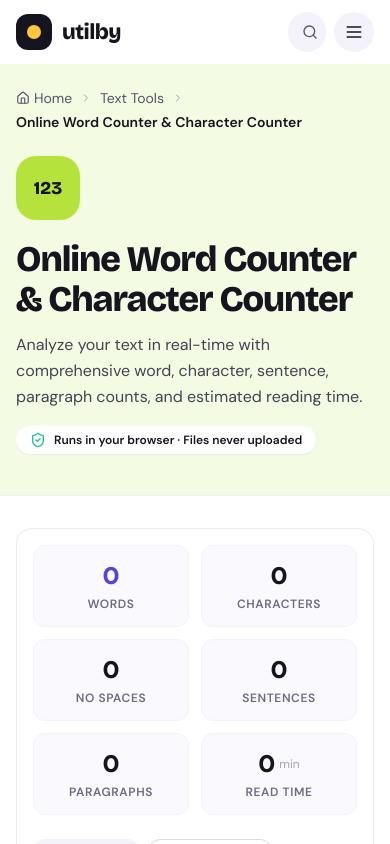
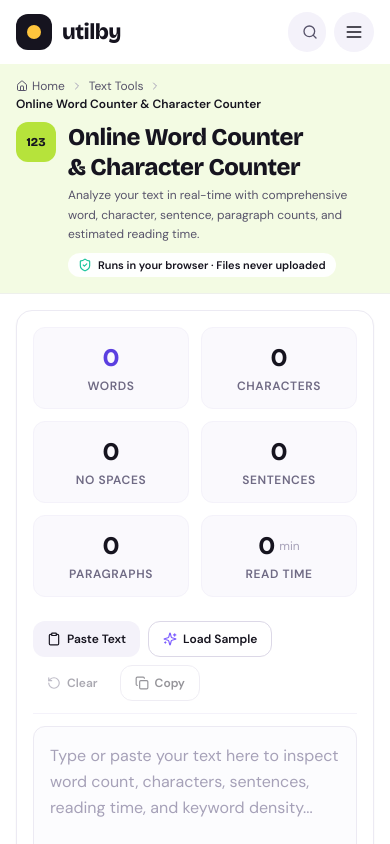
Before and after one commit to utilbyofficial-ui/utilby, a Next.js app: page /tools/word-counter in a window 390 px wide. Shown: the top 844 px of the page. Built offline with nearby package versions, Linux system fonts and the light colour scheme.

Commit message:
feat(ui): compact tool hero for mobile viewport visibility

```diff
--- a/src/components/layout/Breadcrumbs.tsx
+++ b/src/components/layout/Breadcrumbs.tsx
@@ -13,12 +13,12 @@ interface BreadcrumbsProps {
 
 export function Breadcrumbs({ items }: BreadcrumbsProps) {
   return (
-    <nav aria-label="Breadcrumb" className="flex flex-wrap items-center gap-x-2 gap-y-1 text-sm text-slate-600">
+    <nav aria-label="Breadcrumb" className="flex flex-wrap items-center gap-x-1.5 sm:gap-x-2 gap-y-0.5 text-xs sm:text-sm text-slate-600">
       <Link
         href="/"
         className="flex items-center gap-1 transition-colors hover:text-ink"
       >
-        <Home className="h-3.5 w-3.5" />
+        <Home className="h-3 w-3 sm:h-3.5 sm:w-3.5" />
         <span>Home</span>
       </Link>
 
--- a/src/components/shared/ToolLayout.tsx
+++ b/src/components/shared/ToolLayout.tsx
@@ -61,15 +61,25 @@ export function ToolLayout({
 
       {/* Tool hero on the category tint */}
       <div className={cn("border-b border-slate-200/60", style.soft)}>
-        <div className="mx-auto max-w-[1240px] px-4 pb-10 pt-6 sm:px-6 lg:px-8">
+        <div className="mx-auto max-w-[1240px] px-4 py-3.5 sm:py-6 sm:pb-8 sm:px-6 lg:px-8">
           <Breadcrumbs items={breadcrumbs} />
-          <div className="mt-6 flex flex-col gap-5 sm:flex-row sm:items-start">
-            {tool && <ToolGlyph tool={tool} size="xl" />}
-            <div className="min-w-0">
-              <h1 className="font-display text-4xl font-extrabold tracking-[-0.03em] text-ink sm:text-5xl">{title}</h1>
-              <p className="mt-3 max-w-3xl text-base leading-relaxed text-slate-700 sm:text-lg">{subtitle}</p>
-              <p className="mt-4 inline-flex items-center gap-2 rounded-full bg-white px-3.5 py-1.5 text-xs font-semibold text-ink shadow-soft">
-                <ShieldCheck className="h-4 w-4 text-sec" />
+          <div className="mt-2.5 flex items-start gap-3 sm:mt-5 sm:gap-5">
+            {tool && (
+              <ToolGlyph
+                tool={tool}
+                size="md"
+                className="h-10 w-10 text-xs rounded-xl sm:h-16 sm:w-16 sm:rounded-[20px] sm:text-lg"
+              />
+            )}
+            <div className="min-w-0 flex-1">
+              <h1 className="font-display text-2xl font-extrabold tracking-[-0.02em] text-ink sm:text-4xl lg:text-5xl leading-tight">
+                {title}
+              </h1>
+              <p className="mt-1 max-w-3xl text-xs leading-relaxed text-slate-600 sm:mt-2 sm:text-base sm:text-slate-700">
+                {subtitle}
+              </p>
+              <p className="mt-2 inline-flex items-center gap-1.5 rounded-full bg-white/95 px-2.5 py-1 text-[11px] font-semibold text-ink shadow-2xs sm:mt-3.5 sm:px-3.5 sm:py-1.5 sm:text-xs">
+                <ShieldCheck className="h-3.5 w-3.5 text-sec sm:h-4 sm:w-4" />
                 Runs in your browser · Files never uploaded
               </p>
             </div>
@@ -79,7 +89,7 @@ export function ToolLayout({
 
       <div className="mx-auto max-w-[1240px] px-4 sm:px-6 lg:px-8">
         {/* Interactive tool */}
-        <div className="relative -mt-0 pt-8">{children}</div>
+        <div className="relative pt-4 sm:pt-6 lg:pt-8">{children}</div>
 
         <AdSlot slotId={`tool-slot-${toolId}`} format="horizontal-banner" />
 
```
Also changed, not shown: 1 other file (tests, documents, lock files or other folders).
